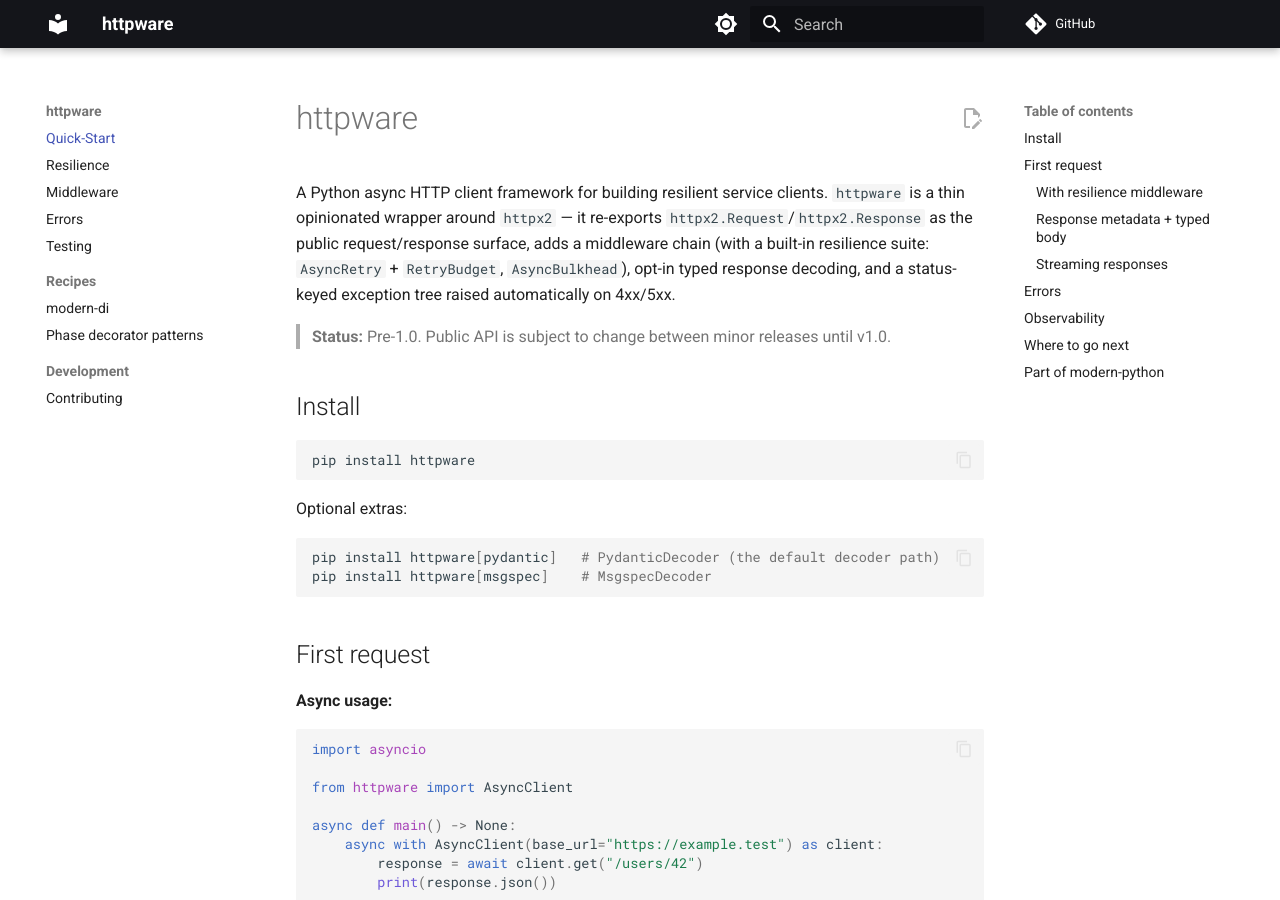
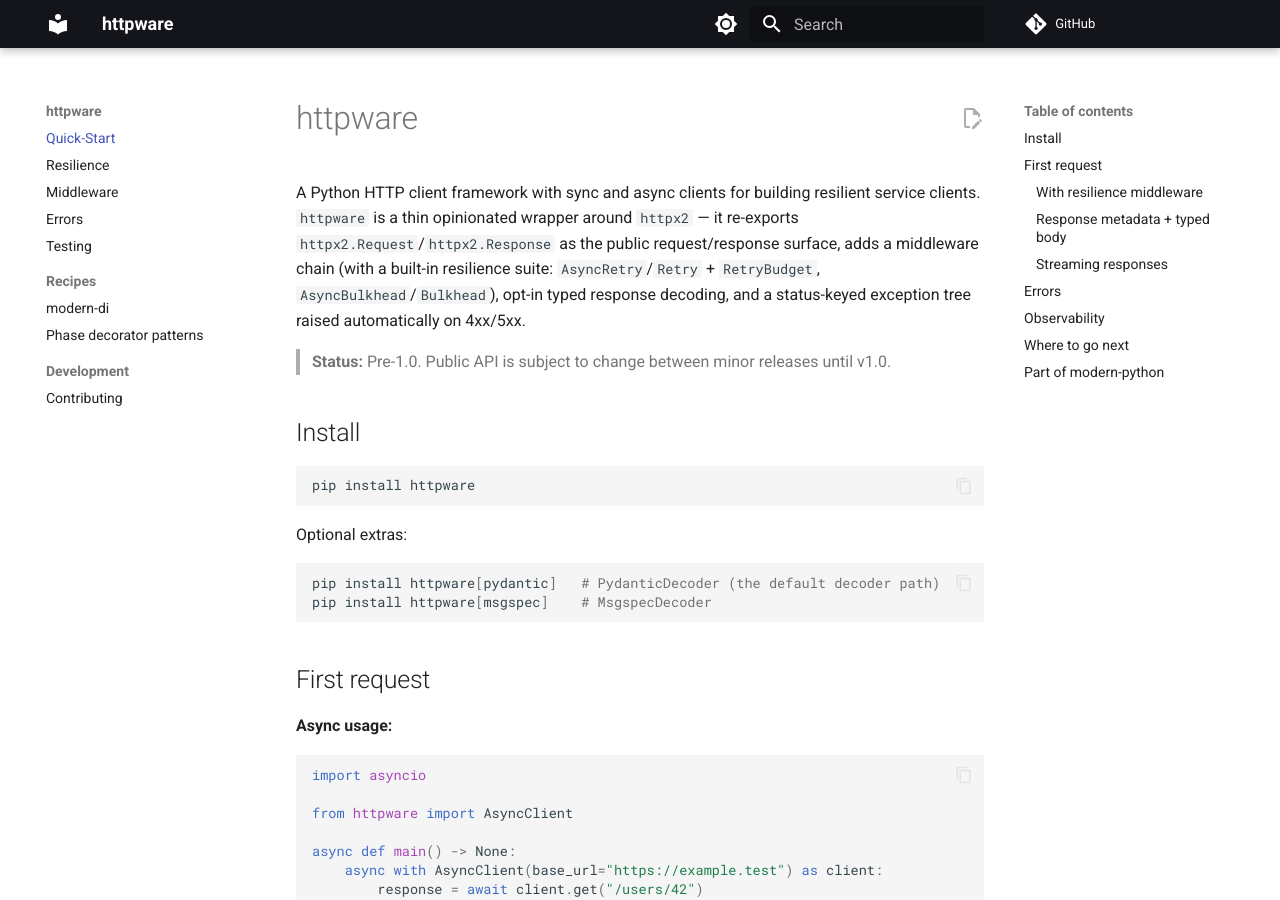
Before and after one commit to modern-python/httpware, an MkDocs documentation site: the page built from docs/index.md, in a window 1280 px wide and 900 px high. Built offline with MkDocs 1.6.1 and Material for MkDocs 9.7.7, drawn with Linux system fonts in a browser that asks for light colours; comment, search, counter and statistics services are not loaded; some of the changed text lies outside the part shown.

Commit message:
docs(index): post-0.8.0 sweep — sync framing + observability paragraph
Closes audit Low findings (docs/index.md:3 async-only framing, docs/index.md:109
observability paragraph) from planning/audit/2026-06-07-deep-audit.md.
Mirrors the README treatment landed in the previous commit.

Co-Authored-By: Claude Opus 4.7 (1M context) <noreply@anthropic.com>

```diff
--- a/docs/index.md
+++ b/docs/index.md
@@ -1,6 +1,6 @@
 # httpware
 
-A Python async HTTP client framework for building resilient service clients. `httpware` is a thin opinionated wrapper around `httpx2` — it re-exports `httpx2.Request`/`httpx2.Response` as the public request/response surface, adds a middleware chain (with a built-in resilience suite: `AsyncRetry` + `RetryBudget`, `AsyncBulkhead`), opt-in typed response decoding, and a status-keyed exception tree raised automatically on 4xx/5xx.
+A Python HTTP client framework with sync and async clients for building resilient service clients. `httpware` is a thin opinionated wrapper around `httpx2` — it re-exports `httpx2.Request`/`httpx2.Response` as the public request/response surface, adds a middleware chain (with a built-in resilience suite: `AsyncRetry`/`Retry` + `RetryBudget`, `AsyncBulkhead`/`Bulkhead`), opt-in typed response decoding, and a status-keyed exception tree raised automatically on 4xx/5xx.
 
 > **Status:** Pre-1.0. Public API is subject to change between minor releases until v1.0.
 
@@ -144,7 +144,7 @@ All 4xx/5xx responses raise typed exceptions automatically: `NotFoundError`, `Se
 
 ## Observability
 
-`AsyncRetry` and `AsyncBulkhead` emit operational events via two channels — stdlib `logging` records (always on) and OpenTelemetry span events (when `opentelemetry-api` is installed).
+`AsyncRetry`/`Retry` and `AsyncBulkhead`/`Bulkhead` emit operational events via two channels — stdlib `logging` records (always on) and OpenTelemetry span events (when `opentelemetry-api` is installed). Event names and payloads are identical across sync and async; dashboards built against one class apply unchanged to the other.
 
 Logger names (`httpware.retry`, `httpware.bulkhead`) and event names (`retry.giving_up`, `retry.budget_refused`, `retry.streaming_refused`, `bulkhead.rejected`) are the stable public contract.
 
```
